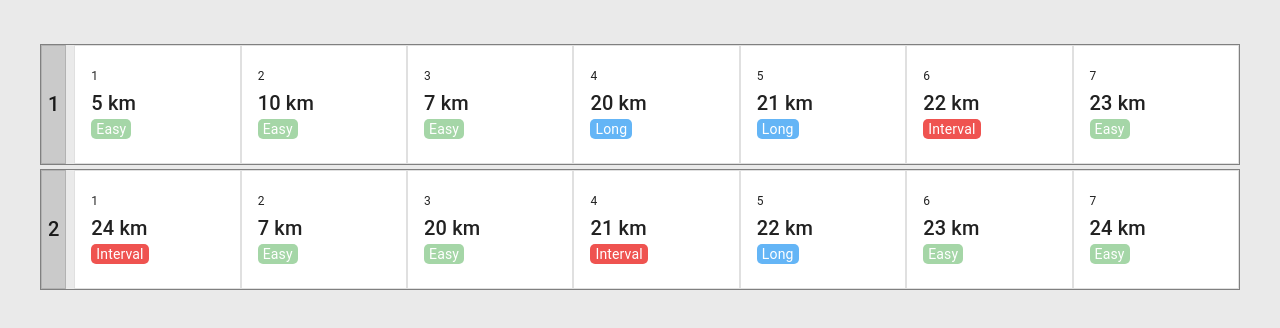
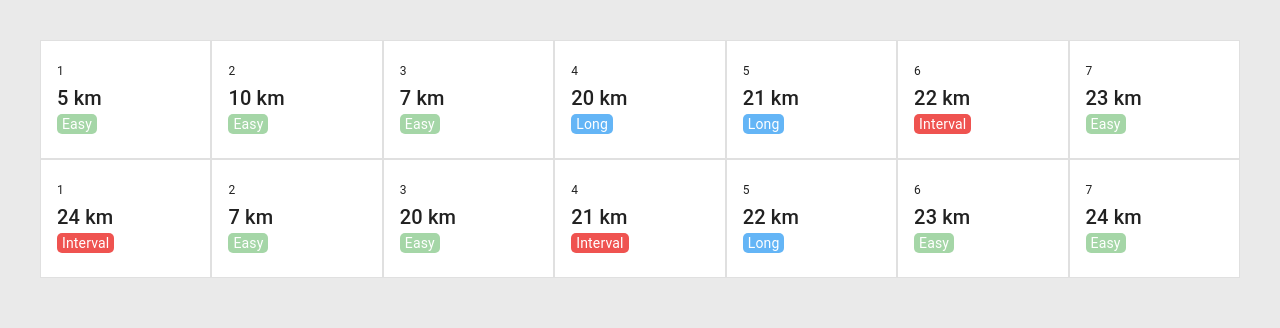
Before and after one commit to wkeebs/we-run, a React (Vite) app: page / in a window 1280 px wide. Shown: the top 328 px of the page. Built offline with nearby package versions, Linux system fonts and the light colour scheme.

Commit message:
refactor: set up dragging with dnd-kit

```diff
--- a/package.json
+++ b/package.json
@@ -10,12 +10,14 @@
     "preview": "vite preview"
   },
   "dependencies": {
+    "@dnd-kit/core": "^6.1.0",
+    "@dnd-kit/sortable": "^8.0.0",
     "@emotion/react": "^11.11.4",
     "@emotion/styled": "^11.11.0",
     "@mui/icons-material": "^5.15.11",
     "@mui/material": "^5.15.11",
+    "dnd-kit": "^0.0.2",
     "react": "^18.2.0",
-    "react-dnd": "^16.0.1",
     "react-dnd-html5-backend": "^16.0.1",
     "react-dom": "^18.2.0"
   },
--- a/src/components/ActivityCalendar.tsx
+++ b/src/components/ActivityCalendar.tsx
@@ -1,13 +1,12 @@
 import { CYCLE_LENGTH } from "../data";
-import HeaderCard from "./cards/HeaderCard";
 import { chunk } from "../utils/arrayOperations";
-import ActivityCycle from "./ActivityCycle";
-import { Stack } from "@mui/material";
+import { Grid, Stack } from "@mui/material";
 import { Activity } from "../App";
 import React, { useState } from "react";
-
-import { DndProvider } from "react-dnd";
-import { HTML5Backend } from "react-dnd-html5-backend";
+import ActivityCard from "./cards/ActivityCard";
+import HeaderCard from "./cards/HeaderCard";
+import ActivityCycle from "./ActivityCycle";
+import { DndContext, closestCorners } from "@dnd-kit/core";
 
 export type ActivityCalendarProps = {
   data: Activity[];
@@ -15,13 +14,8 @@ export type ActivityCalendarProps = {
 
 const chunkData = (newData: Activity[]) => chunk(newData, CYCLE_LENGTH);
 
-const ActivityCalendar: React.FC<ActivityCalendarProps> = ({ data }) => {
-  const [activities, setActivities] = useState(chunkData(data));
-
 const swapActivities =
-    (arr: Activity[][]) =>
-    (activityOneId: number) =>
-    (activityTwoId: number) => {
+  (arr: Activity[][]) => (activityOneId: number) => (activityTwoId: number) => {
     // flatten array
     const flatArr = arr.flat();
 
@@ -44,13 +38,35 @@ const ActivityCalendar: React.FC<ActivityCalendarProps> = ({ data }) => {
     });
 
     // re-chunk and set state to new array
-      const newState = chunkData(newActivities)
-      setActivities([...newState]);
+    const newState = chunkData(newActivities);
+    return [...newState];
   };
 
+const ActivityCalendar: React.FC<ActivityCalendarProps> = ({ data }) => {
+  const [activities, setActivities] = useState(data);
+  const [chunkedActivities, setChunkedActivities] = useState(
+    chunkData(activities)
+  );
+
   return (
-    <DndProvider backend={HTML5Backend}>
-      {activities.map((cycle: Activity[], idx: number) => {
+    <>
+      <DndContext collisionDetection={closestCorners}>
+        <Grid container columns={{ xs: 1, sm: CYCLE_LENGTH }}>
+
+            {...activities.map((activity, idx) => (
+              <Grid item key={idx} xs={1}>
+                <ActivityCard
+                  distance={activity.details.distance}
+                  type={activity.details.type}
+                  num={idx + 1}
+                  id={activity.id}
+                />
+              </Grid>
+            ))}
+        </Grid>
+      </DndContext>
+
+      {/* {chunkedActivities.map((cycle: Activity[], idx: number) => {
         return (
           <Stack
             key={idx}
@@ -59,14 +75,11 @@ const ActivityCalendar: React.FC<ActivityCalendarProps> = ({ data }) => {
             sx={{ marginY: "0.25rem", border: "1px solid gray" }}
           >
             <HeaderCard rowNum={idx + 1} />
-            <ActivityCycle
-              activities={cycle}
-              length={CYCLE_LENGTH}
-            />
+            <ActivityCycle activities={cycle} length={CYCLE_LENGTH} />
           </Stack>
         );
-      })}
-    </DndProvider>
+      })} */}
+    </>
   );
 };
 
--- a/src/components/cards/ActivityCard.tsx
+++ b/src/components/cards/ActivityCard.tsx
@@ -2,7 +2,10 @@ import BaseCard from "./BaseCard";
 import React, { useEffect, useState } from "react";
 import { Backdrop, Box, Fade, Modal } from "@mui/material";
 import EditActivity from "../EditActivity";
-import { RUN_TYPE } from "../../data";
+import { CYCLE_LENGTH, RUN_TYPE } from "../../data";
+
+import { useDroppable, useDraggable, useDndMonitor } from "@dnd-kit/core";
+import {CSS} from '@dnd-kit/utilities';
 
 const modalStyle = {
   position: "absolute",
@@ -45,6 +48,15 @@ const ActivityCard: React.FC<ActivityCardProps> = ({
   num,
   id,
 }) => {
+  // drag and drop functionality
+  const {attributes, listeners, setNodeRef, transform} = useDraggable({
+    id: id,
+  });
+  const dragStyle = {
+    transform: CSS.Translate.toString(transform),
+  };
+
+  // other functionality
   const [currentType, setCurrentType] = useState(type);
   const [currentDistance, setCurrentDistance] = useState(distance);
 
@@ -100,14 +112,18 @@ const ActivityCard: React.FC<ActivityCardProps> = ({
 
   return (
     <>
+      <div ref={setNodeRef} style={dragStyle} {...listeners} {...attributes}>
+        <div>
           {currentDistance && currentType && (
             <BaseCard
               title={currentDistance + " km"}
               content={createTypeElement(currentType)}
-          info={num.toLocaleString()}
+              info={(((num - 1) % CYCLE_LENGTH) + 1).toLocaleString()}
               onClick={handleOpen}
             ></BaseCard>
           )}
+        </div>
+      </div>
       <Modal
         open={open}
         onClose={handleClose}
--- a/vite.config.ts
+++ b/vite.config.ts
@@ -4,4 +4,7 @@ import react from '@vitejs/plugin-react-swc'
 // https://vitejs.dev/config/
 export default defineConfig({
   plugins: [react()],
+  optimizeDeps: {
+    exclude: ['@dnd-kit core', '@dnd-kit sortable']
+  }
 })
```
Also changed, not shown: 2 other files (tests, documents, lock files or other folders). Lines whose indentation alone changed are shown as unchanged.
